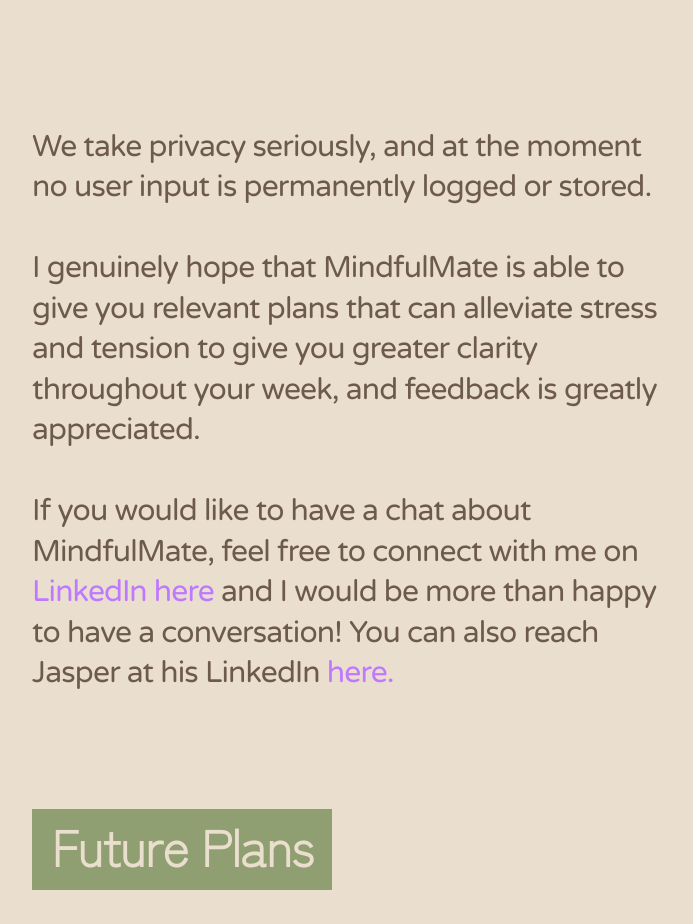
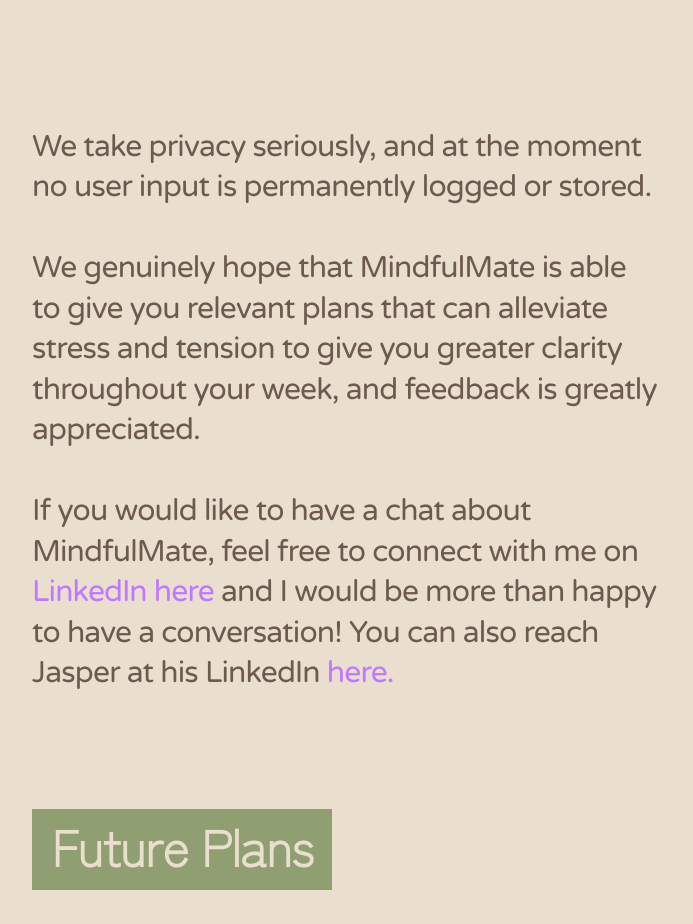
Before and after one commit to MindfulMate/mindfulmate.github.io, a plain HTML site: page index.html in a window 1280 px wide. Shown: the part 2900-3824 px from the top of the page, 128-821 px from the left. Drawn offline with nearby package versions, Linux system fonts and the light colour scheme.

Commit message:
update pictures

```diff
--- a/index.html
+++ b/index.html
@@ -159,7 +159,7 @@
         <h4>
           We take privacy seriously, and at the moment no user input is permanently logged or stored.
           <br><br>
-          I genuinely hope that MindfulMate is able to give you relevant plans that can alleviate stress and tension to
+          We genuinely hope that MindfulMate is able to give you relevant plans that can alleviate stress and tension to
           give
           you greater clarity throughout your week, and feedback is greatly appreciated.
           <br><br>
```
Also changed, not shown: 3 other files.
